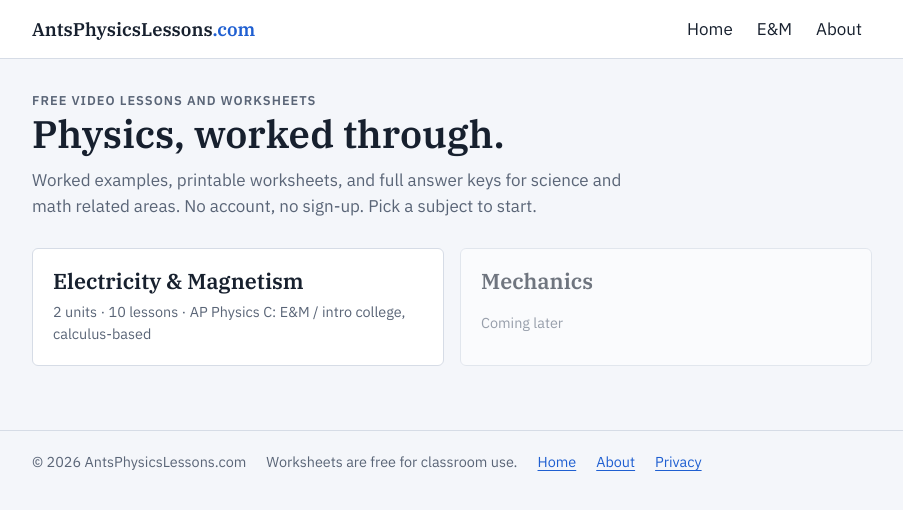
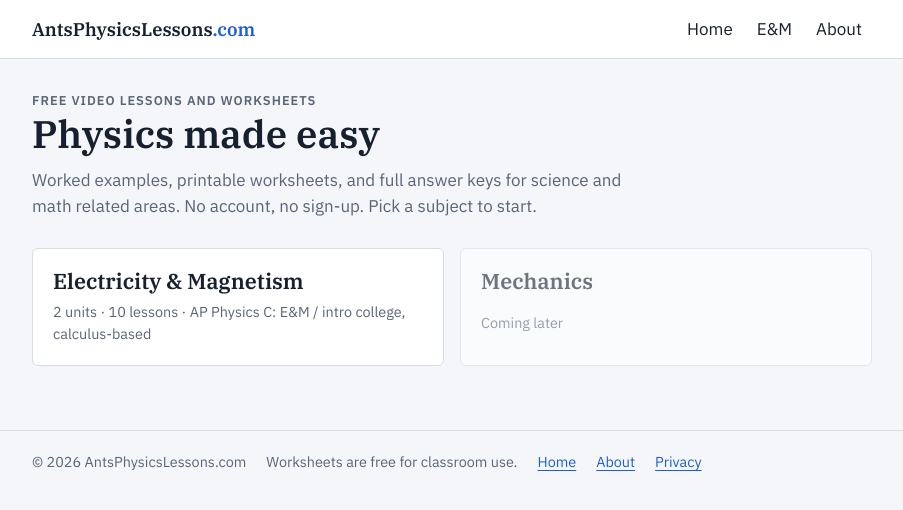
Before and after one commit to luciferoanthony5-creator/tutoring-site, a plain HTML site: page index.html in a window 1280 px wide. Shown: the whole page, without its empty margins (188-1091 px from the left). Drawn offline with Linux system fonts and the light colour scheme.

Commit message:
Update index.html

```diff
--- a/index.html
+++ b/index.html
@@ -24,7 +24,9 @@
   <div class="wrap">
     <div>
       <p class="eyebrow">Free video lessons and worksheets</p>
-      <h1>Physics, worked through.</h1>
+      <!--Header on home page-->
+      <h1>Physics made easy</h1>
+      <!-- Website description beneath Home Heading-->
       <p class="lede">Worked examples, printable worksheets, and full answer keys for science and math related areas. No account, no sign-up. Pick a subject to start.</p>
     </div>
     <!-- One card per subject. Copy a card to add a subject. -->
```
